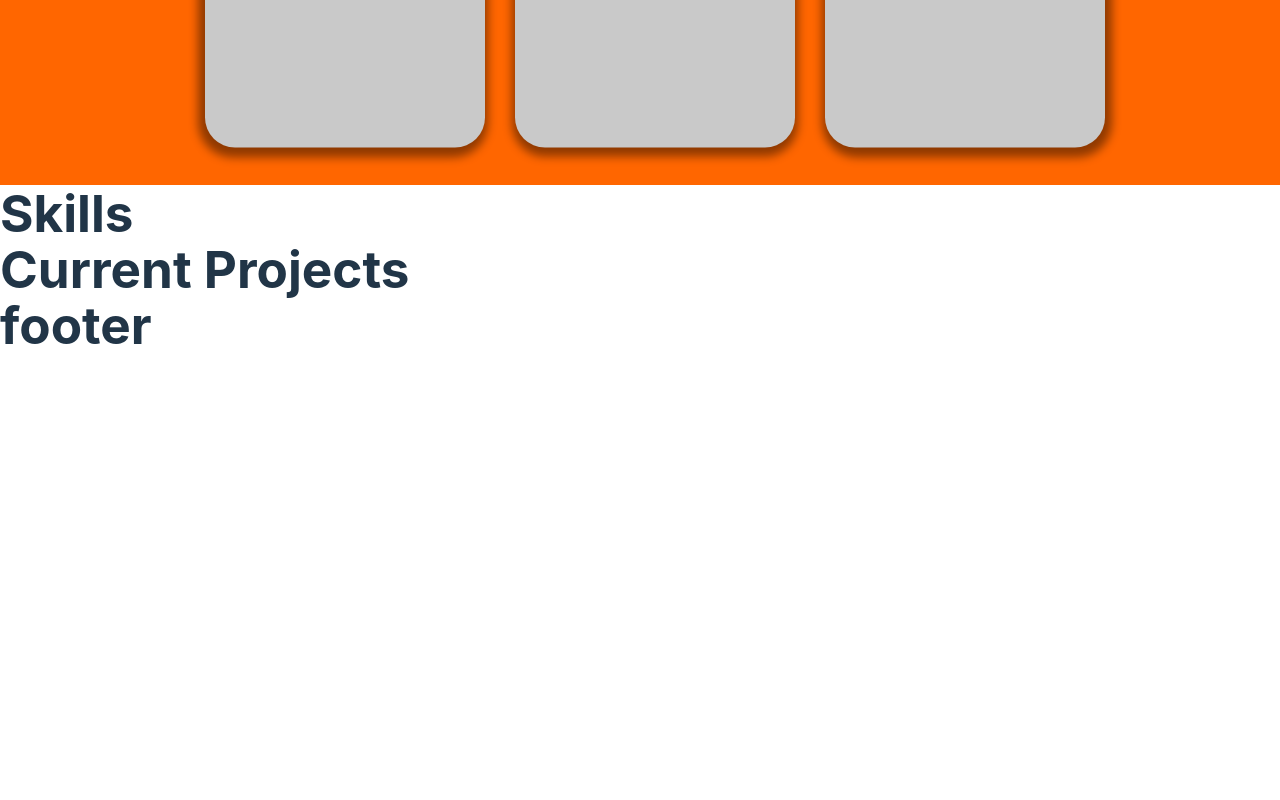
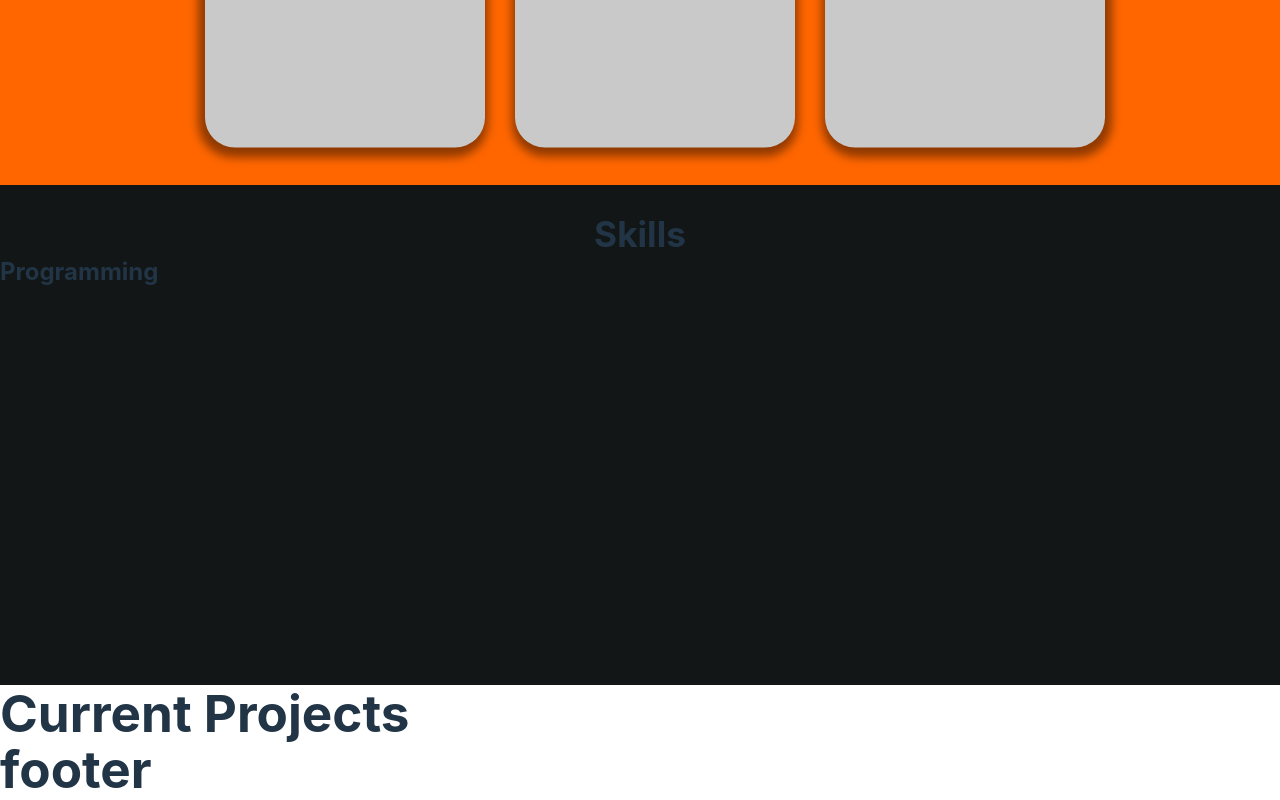
Before and after one commit to aselapasinduD/My-About-Me-Page, a React (Vite) app: page / in a window 1280 px wide. Shown: the part 1748-2548 px from the top of the page. Before the commit the page ends 2104 px from the top, so only its background shows below. Built offline with nearby package versions, Linux system fonts and the light colour scheme.

Commit message:
I start to create Skills section. not done yet.

```diff
--- a/src/App.css
+++ b/src/App.css
@@ -224,6 +224,16 @@
 	display: flex;
 	flex-direction: row;
 }
+/* Skills Section */
+.skillsSection {
+	height: 500px;
+	background-color: #131616;
+}
+.skillsSection h1 {
+	text-align: center;
+	font-size: 2.2em;
+	padding-top: 30px;
+}
 @media (max-width: 1700PX) {
 	.navbar h1 {
 		font-size: 2.5em;
--- a/src/components/Skills.jsx
+++ b/src/components/Skills.jsx
@@ -3,7 +3,14 @@ import React from 'react';
 const Skills = () => {
 
 	return (
-		<h1>Skills</h1>
+		<div class="skillsSection">
+			<h1>Skills</h1>
+			<div class="skillsList">
+				<div class="skill">
+					<h2>Programming</h2>
+				</div>
+			</div>
+		</div>
 	)
 }
 
```
